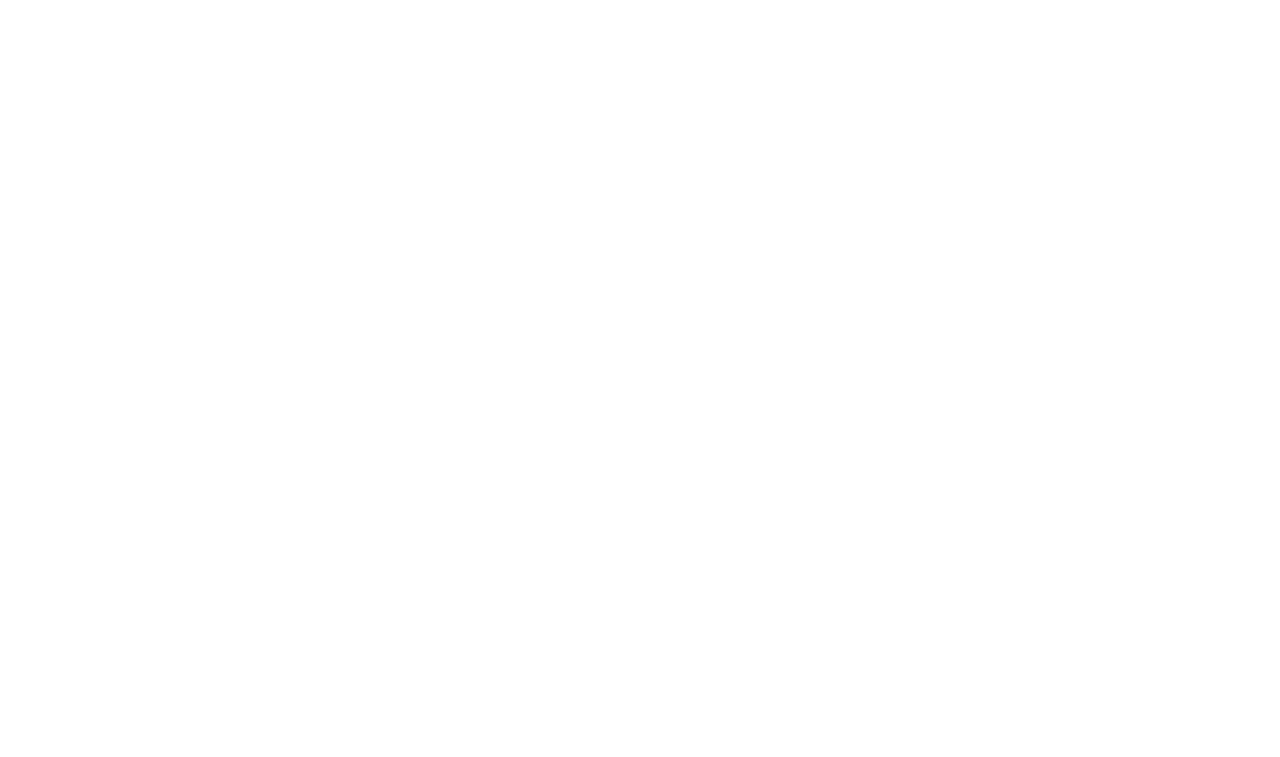
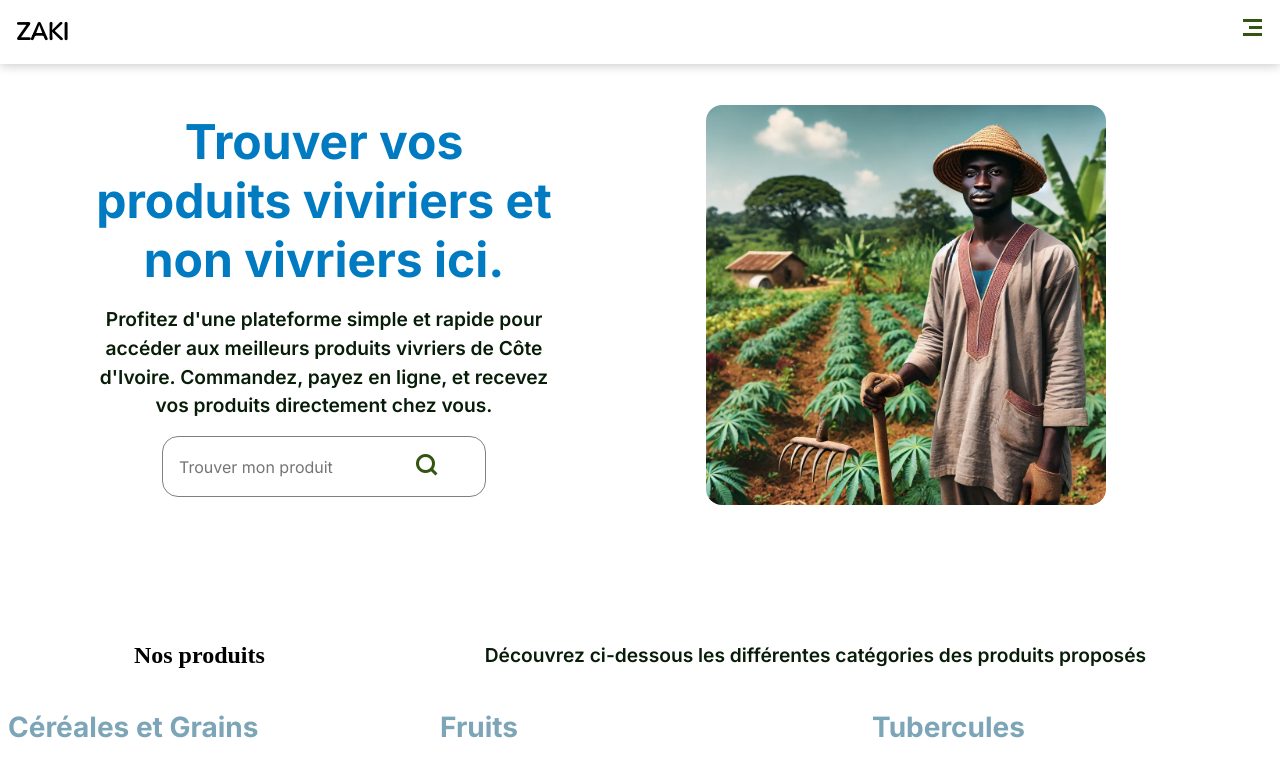
Before and after one commit to miakojean/Component, a plain HTML site: page index.html in a window 1280 px wide. Shown: the top 757 px of the page. Drawn offline with nearby package versions, Linux system fonts and the light colour scheme.

Commit message:
learning

```diff
--- a/bar/sidebar.css
+++ b/bar/sidebar.css
@@ -10,6 +10,11 @@
 
 a {
     text-decoration: none;
+}
+
+h1{
+    font-family: 'Inter', sans-serif;
+
 }
 
 button {
--- a/index.html
+++ b/index.html
@@ -1,11 +1,98 @@
 <!DOCTYPE html>
-<html lang="en">
+<html lang="fr">
 <head>
     <meta charset="UTF-8">
     <meta name="viewport" content="width=device-width, initial-scale=1.0">
     <title>Component | Index </title>
+    <link href="https://cdn.jsdelivr.net/npm/remixicon@2.5.0/fonts/remixicon.css" rel="stylesheet">
+    <link rel="stylesheet" href="style.css">
 </head>
 <body>
+    <nav>
+        <div class="nav__logo"><a href="#">ZAKI</a></div>
+        <ul class="nav__links" id="nav-links">
+          <li class="link"><a href="#home">Accueil</a></li>
+          <li class="link"><a href="#about">A propos</a></li>
+          <li class="link"><a href="#contact">Services</a></li>
+          <li class="link"><a href="">Blog</a></li>
+          <li class="link"><a href="newsletter.html">newsletter</a></li>
+          <li class="link__log"><a id="login" href="login.html">Connexion</a></li>
+          <li class="link__log"><a id ="registration" href="registration.html">Inscription</a></li>
+        </ul>
+        <div class="nav__log">
+          <li class="link"><a href="login.html">Connexion</a></li>
+          <li class="link"><a href="registration.html">Inscription</a></li>
+        </div>
+        <div class="nav__menu__btn" id="menu-btn">
+          <span><i class="ri-menu-3-line"></i></span>
+        </div>
+    </nav>
 
+    <header>
+        <div class="header__container center__flex">
+            <h1>
+                Trouver vos produits viviriers et non vivriers ici.
+            </h1>
+            <p>
+                Profitez d'une plateforme simple et rapide pour
+                accéder aux meilleurs produits vivriers de Côte d'Ivoire.
+                Commandez, payez en ligne, et recevez vos produits directement chez vous.
+            </p>
+            <div class="search__input">
+                <form action="#" method="post">
+                    <label for="Research" class="">
+                        <input id="Research" type="text" placeholder="Trouver mon produit">
+                        <button class="Research">
+                            <i class="ri-search-line"></i>
+                        </button>
+                    </label>
+                </form>
+            </div>
+        </div>
+        <div class="header__img">
+            <img src="famer 1.webp" alt="farmer">
+        </div>
+    </header>
+
+    <section>
+        <header>
+            <h2> Nos produits </h2>
+            <p> Découvrez ci-dessous les différentes catégories des produits proposés </p>
+        </header>
+        <div class="custom-head-divider"></div>
+        <div class="card__container">
+            <div class="cards">
+                <h3>Céréales et Grains</h3>
+                <img src="famer 1.webp" alt="farmer">
+                <p>Riz, mais, mil, sorgho, etc.</p>
+                <MoreButton />
+            </div>
+            <div class="cards">
+                <h3>Fruits</h3>
+                <img src="famer 1.webp" alt="farmer">
+                <p>Mangue, orange, ananas, etc.</p>
+                <MoreButton />
+            </div>
+            <div class="cards">
+                <h3>Tubercules</h3>
+                <img src="famer 1.webp" alt="farmer">
+                <p>Manioc, igname, patates, tarots, etc.</p>
+                <MoreButton />
+            </div>
+            <div class="cards">
+                <h3>Produits transformés</h3>
+                <img src="famer 1.webp" alt="farmer">
+                <p>Attiéké, huile rouge, Djoumgblé, etc.</p>
+                <MoreButton />
+            </div>
+            <div class="cards">
+                <h3>Autres produits</h3>
+                <img src="famer 1.webp" alt="farmer">
+                <p>Découvrez tous nos produits ici.</p>
+                <MoreButton label = "Tous nos produits" />
+            </div>
+        </div>
+    </section>
+    <script src="main.js"></script>
 </body>
 </html>
--- /dev/null
+++ b/learn.css
@@ -0,0 +1,21 @@
+@import url('https://fonts.googleapis.com/css2?family=Inter:ital,opsz,wght@0,14..32,100..900;1,14..32,100..900&display=swap');
+
+*{
+    padding: 0;
+    margin: 0;
+    box-sizing: border-box;
+    font-family: 'Inter', sans-serif;
+}
+
+.container{
+    padding: 1rem;
+}
+
+input {
+    padding: 1rem;
+    font-size: 1rem;
+}
+
+button{
+    padding: 1rem;
+}
--- a/main.js
+++ b/main.js
@@ -0,0 +1,4 @@
+function Sum(a, b){
+    return console.log(a-b)
+}
+Sum(5,6)
--- /dev/null
+++ b/responsive.css
@@ -0,0 +1,166 @@
+/* Réinitialisation des marges et des bordures */
+* {
+    padding: 0;
+    margin: 0;
+    box-sizing: border-box;
+}
+
+*:root {
+    /* Définition des couleurs */
+    --mint-green: #dcfffdff;
+    --fluorescent-cyan: #52ffeeff;
+    --mint: #4fb477ff;
+    --hunter-green: #3f6634ff;
+    --dark-moss-green: #345511ff;
+}
+
+a {
+    text-decoration: none;
+}
+
+/* Header Styles */
+header {
+    display: flex;
+    flex-direction: column;
+    justify-content: center;
+    align-items: center;
+    gap: 1rem;
+    padding: 3rem 1rem;
+    text-align: center;
+}
+
+/* Styles pour le titre et le texte */
+h1 {
+    font-family: 'Inter', sans-serif;
+    font-size: clamp(2.5rem, 4vw, 3rem);
+    font-weight: 700;
+    color: var(--dark-moss-green);
+}
+
+p {
+    font-family: 'Inter', sans-serif;
+    font-size: clamp(1rem, 1.5vw, 1.25rem);
+    font-weight: 600;
+    line-height: 1.5;
+    color: gray;
+}
+
+/* Formulaire de recherche */
+.search__input {
+    display: flex;
+    justify-content: center;
+    width: 100%;
+}
+
+.search__input input {
+    padding: 0.8rem;
+    font-size: 1rem;
+    border: 1px solid gray;
+    border-radius: 1rem;
+    width: 80%;
+    margin-right: 1rem;
+}
+
+.search__input button {
+    background: none;
+    border: none;
+    cursor: pointer;
+}
+
+/* Responsive Image */
+.header__img {
+    max-width: 100%;
+    display: block;
+    text-align: center;
+}
+
+.header__img img {
+    width: 100%;
+    max-width: 400px;
+    border-radius: 1rem;
+}
+
+/* Navigation Styles */
+nav {
+    font-family: 'Nunito', sans-serif;
+    position: fixed;
+    width: 100%;
+    max-width: 100%;
+    margin: 0;
+    padding: 1rem;
+    display: flex;
+    align-items: center;
+    justify-content: space-between;
+    background-color: var(--mint-green);
+    z-index: 99;
+    box-shadow: 0px 2px 10px rgba(0, 0, 0, 0.2);
+}
+
+.nav__logo a {
+    font-size: 1.5rem;
+    font-weight: 600;
+    color: var(--dark-moss-green);
+}
+
+.nav__links {
+    position: absolute;
+    left: 0;
+    top: 68px;
+    padding: 2rem;
+    width: 100%;
+    list-style: none;
+    display: flex;
+    flex-direction: column;
+    align-items: center;
+    gap: 2rem;
+    transform: scaleY(0);
+    transform-origin: top;
+    transition: 0.5s;
+    background-color: rgba(255, 255, 255, 0.9);
+}
+
+.nav__links.open {
+    transform: scaleY(1);
+}
+
+.nav__menu__btn {
+    font-size: 2rem;
+    cursor: pointer;
+    color: var(--dark-moss-green);
+}
+
+/* Media Queries */
+@media (min-width: 768px) {
+    header {
+        flex-direction: row;
+        justify-content: space-between;
+        align-items: center;
+        padding: 5rem 2rem;
+    }
+
+    .header__container {
+        width: 60%;
+    }
+
+    .header__img {
+        width: 35%;
+    }
+
+    .search__input input {
+        width: 70%;
+    }
+}
+
+@media (min-width: 1024px) {
+    header {
+        padding: 6rem 3rem;
+    }
+
+    .header__container {
+        width: 50%;
+    }
+
+    .header__img {
+        width: 40%;
+    }
+}
--- a/style.css
+++ b/style.css
@@ -0,0 +1,351 @@
+@import url('https://fonts.googleapis.com/css2?family=Nunito&display=swap');
+@import url('https://fonts.googleapis.com/css2?family=Inter:ital,opsz,wght@0,14..32,100..900;1,14..32,100..900&display=swap');
+
+* {
+padding: 0;
+margin: 0;
+box-sizing: border-box;
+
+}
+
+*:root{
+    /* CSS HEX */
+--mint-green: #dcfffdff;
+--fluorescent-cyan: #52ffeeff;
+--mint: #4fb477ff;
+--hunter-green: #3f6634ff;
+--dark-moss-green: #345511ff;
+}
+
+a {
+    text-decoration: none;
+}
+
+h1{
+    font-family: 'Inter', sans-serif;
+    font-size: clamp(2.5rem, 4vw, 3rem);
+    text-align: center;
+    font-weight: 700;
+    color: var(--dark-moss-green);
+}
+
+p{
+    font-family: 'Inter', sans-serif;
+    font-size: clamp(1rem, 1.5vw, 1.25rem);
+    text-align: center;
+    font-weight: 600;
+    line-height: 1.5;
+    color: gray;
+}
+
+label{
+    padding: 1rem;
+    border: 1px solid gray;
+    border-radius: 1rem;
+    display: flex;
+    align-items: center;
+    gap: 2rem;
+    cursor: pointer;
+}
+
+.Research{
+    border: none;
+    background: none;
+}
+
+i{
+    font-size: 1.5rem;
+    cursor: pointer;
+    font-weight: 600;
+    color: var(--dark-moss-green);
+}
+
+input{
+    border: none;
+    font-family: 'Inter', sans-serif;
+    font-size: 1rem;
+    width: 80%;
+}
+
+input:focus{
+    outline: none;
+}
+
+img{
+    background-size: cover;
+    max-width: 400px;
+    max-height: 400px;
+    border-radius: 1rem;
+}
+
+.center__flex{
+    display: flex;
+    flex-direction: column;
+    justify-content: center;
+    align-items: center;
+    gap: 1rem;
+}
+
+nav {
+    font-family: 'Nunito', sans-serif;
+    position: fixed;
+    width: 100%;
+    max-width: var(--max-width);
+    margin: auto;
+    padding: 1rem;
+    display: flex;
+    align-items: center;
+    justify-content: space-between;
+    gap: 2rem;
+    background-color: white;
+    z-index: 99;
+    box-shadow: 0px 2px 10px rgba(0, 0, 0, 0.2);
+}
+
+.nav__logo a {
+font-size: 1.5rem;
+font-weight: 600;
+font-family: var(--header-font);
+color: var(--text-dark);
+}
+
+.nav__links {
+position: absolute;
+left: 0;
+top: 68px;
+padding: 2rem;
+width: 100%;
+list-style: none;
+display: flex;
+align-items: center;
+flex-direction: column;
+gap: 2rem;
+transform: scaleY(0);
+transform-origin: top;
+transition: 0.5s;
+background-color: rgba(255, 255, 255, 0.9);
+}
+
+.nav__log{
+display: none;
+}
+
+.nav__links.open {
+transform: scaleY(1);
+}
+
+.link a {
+font-weight: 400;
+color: var(--text-light);
+transition: 0.3s;
+}
+
+.link a:hover {
+color: var(--text-dark);
+}
+
+.nav__links .link a {
+    color: var(--text-dark);
+    opacity: 0;
+}
+
+.nav__links.open .link a {
+opacity: 1;
+}
+
+.link__log{
+background: var(--bice-blue);
+color: var(--white);
+padding: 10px;
+border-radius: 5px;
+}
+
+.link__log a{
+text-align: center;
+text-decoration: none;
+color: var(--white);
+}
+
+.nav__menu__btn {
+font-size: 1.5rem;
+color: var(--text-dark);
+cursor: pointer;
+}
+
+header {
+    display: flex;
+    flex-direction: column;
+    justify-content: center;
+    align-items: center;
+    gap: 1rem;
+    padding: 3rem 1rem;
+    text-align: center;
+    /*border: 1px solid gray;*/
+}
+
+.header__container {
+    text-align: center;
+    /*border: 1px solid gray;*/
+    padding: 1rem;
+}
+
+.header__img img {
+    width: 100%;
+    max-width: 400px;
+    border-radius: 1rem;
+    background-size: cover;
+    display: block;
+    text-align: center;
+}
+
+/* Media Queries */
+@media (min-width: 768px) {
+
+    header {
+        flex-direction: row;
+        justify-content: space-around;
+        align-items: center;
+        padding: 5rem 2rem;
+    }
+
+    .header__container {
+        width: 70%;
+    }
+
+    .header__img {
+        width: 40%;
+    }
+
+    label{
+        width: 100%;
+    }
+
+    .search__input input {
+        width: 70%;
+    }
+}
+
+@media (min-width: 1024px) {
+    header {
+        padding: 6rem 1rem 1rem;
+    }
+
+    .header__container {
+        width: 40%;
+    }
+
+    .header__img {
+        width: 40%;
+    }
+}
+
+:root{
+    /* CSS HEX */
+  --tea-green: #c6ebbeff;
+  --celadon: #a9dbb8ff;
+  --air-superiority-blue: #7ca5b8ff;
+  --secondary--color: #38369aff;
+  --resolution-blue: #1d1f91ff;
+  --primary--color: #007ac0;
+  --resolution-blue-2: #191e92ff;
+}
+
+.section-divider {
+    border: none; /* Supprime la bordure par défaut */
+    height: 2px; /* Définit l'épaisseur de la ligne */
+    background-color: gray; /* Couleur de la ligne */
+    margin: 2rem 0; /* Espace autour de la ligne */
+    opacity: 0.7; /* Transparence */
+}
+
+a {
+    text-decoration: none;
+}
+
+h1{
+    font-family: 'Inter', sans-serif;
+    font-size: clamp(2.5rem, 4vw, 3rem);
+    text-align: center;
+    font-weight: 700;
+    color: var(--primary--color);
+}
+
+h3{
+    font-family: 'Inter', sans-serif;
+    font-size: clamp(1.25rem, 2.5vw, 1.75rem);
+    text-align: start;
+    font-weight: 700;
+    color: var(--air-superiority-blue);
+}
+
+p{
+    font-family: 'Inter', sans-serif;
+    font-size: clamp(1rem, 1.5vw, 1.25rem);
+    text-align: center;
+    font-weight: 600;
+    line-height: 1.5;
+    color: gray;
+}
+
+header p{
+    font-family: 'Inter', sans-serif;
+    font-size: clamp(1rem, 1.5vw, 1.25rem);
+    text-align: center;
+    font-weight: 600;
+    line-height: 1.5;
+    color: #071d08;
+}
+
+section{
+    padding: 1rem;
+}
+
+header{
+    display: flex;
+    align-items: center;
+}
+
+.card__container{
+    display: flex;
+    flex-direction: column;
+    justify-content: center;
+    align-content: center;
+    gap: 1rem;
+}
+
+.cards{
+    display: flex;
+    flex-direction: column;
+    justify-content: center;
+    align-content: center;
+    gap: 1rem;
+    padding: 0.5rem;
+}
+
+.pic{
+    background-size: cover;
+    max-width: 320px;
+    max-height: 320px;
+    border-radius: 1rem;
+}
+
+/* Media Queries */
+@media (min-width: 768px) {
+
+    .card__container{
+        padding: 1rem;
+        display: grid;
+        grid-template-columns: 1fr 1fr;
+        grid-area: 1rem;
+    }
+
+}
+
+@media (min-width: 1024px) {
+    .card__container{
+        padding: 1rem;
+        display: grid;
+        grid-template-columns: 1fr 1fr 1fr;
+        grid-area: 1rem;
+    }
+}
```
Also changed, not shown: learn.html (added, +29 -0 lines), learn.js (added, +17 -0 lines), famer 1.webp (added).
